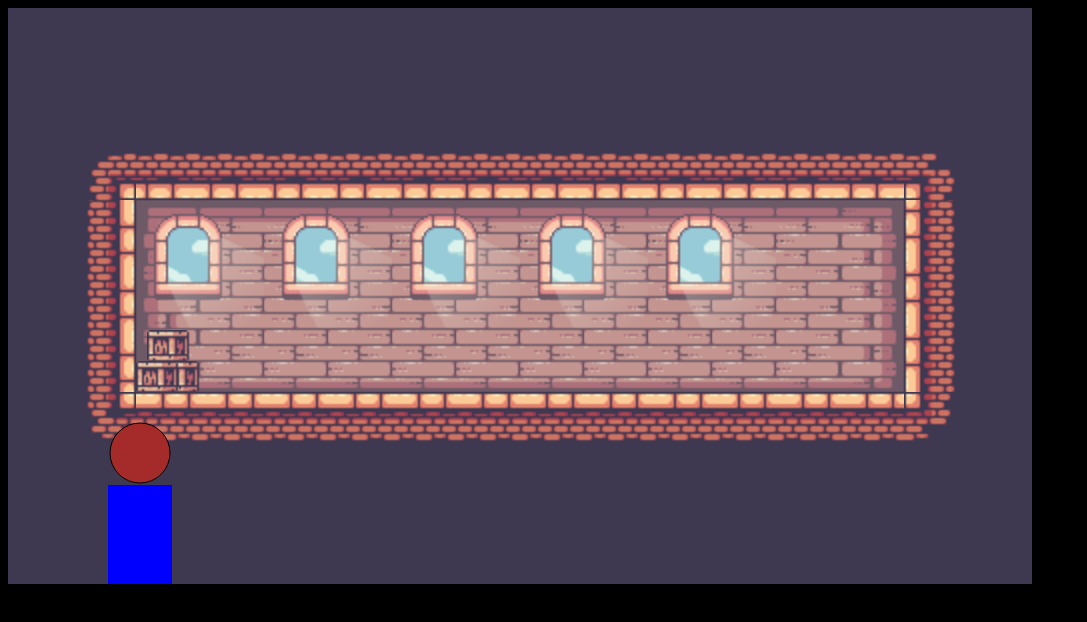
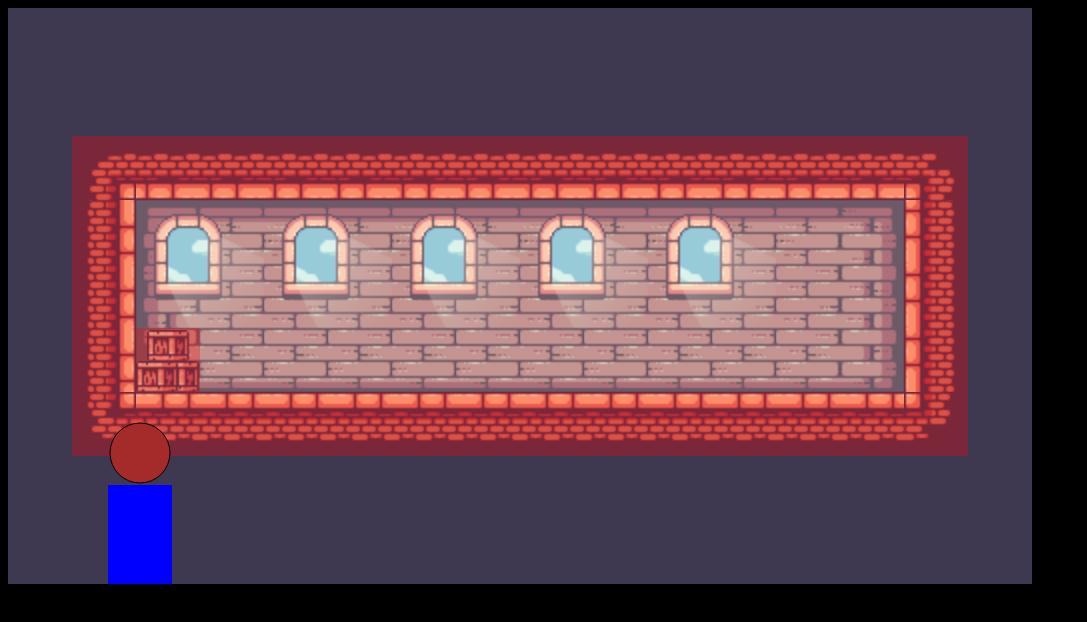
Before and after one commit to Marcelo-RM/WarriorGame, a plain HTML site: page index.html in a window 1280 px wide. Shown: the whole page, without its empty margins (0-1087 px from the left). Drawn offline with Linux system fonts and the light colour scheme.

Commit message:
Collision blocks created

```diff
--- a/index.html
+++ b/index.html
@@ -15,9 +15,12 @@
 	<body>
 		<canvas></canvas>
 
-		<script src="js/models/Player.js"></script>
+		<script src="js/utils.js"></script>
+		<script src="js/models/CollisionBlock.js"></script>
+		<script src="js/data/collisions.js"></script>
 		<script src="js/models/Sprite.js"></script>
 		<script src="js/eventListeners.js"></script>
+		<script src="js/models/Player.js"></script>
 		<script src="./index.js"></script>
 	</body>
 
--- a/index.js
+++ b/index.js
@@ -3,6 +3,9 @@ const c = canvas.getContext("2d");
 
 canvas.width = 64 * 16;
 canvas.height = 64 * 9;
+
+const parsedCollisions = collisionsLevel1.parse2D();
+const collisionBlocks = parsedCollisions.createObjectsFrom2D();
 
 const backgroundLevel1 = new Sprite({
 	position: {
@@ -30,6 +33,9 @@ function animate() {
 	window.requestAnimationFrame(animate);
 
 	backgroundLevel1.draw();
+	collisionBlocks.forEach(collisionBlock => {
+		collisionBlock.draw();
+	});
 
 	player.stopMoving();
 	if (keys.left.pressed) {
--- /dev/null
+++ b/js/data/collisions.js
@@ -0,0 +1,29 @@
+const collisionsLevel1 = [
+	0, 0, 0, 0, 0, 0, 0, 0, 0, 0, 0, 0, 0, 0, 0, 0, 0, 0, 0, 0, 0, 0, 0, 0, 0, 0,
+	0, 0, 0, 0, 0, 0, 0, 292, 292, 292, 292, 292, 292, 292, 292, 292, 292, 292,
+	292, 292, 292, 0, 0, 292, 0, 0, 0, 0, 0, 0, 0, 0, 0, 0, 0, 0, 292, 0, 0, 292,
+	0, 0, 0, 0, 0, 0, 0, 0, 0, 0, 0, 0, 292, 0, 0, 292, 292, 0, 0, 0, 0, 0, 0, 0,
+	0, 0, 0, 0, 292, 0, 0, 292, 292, 292, 292, 292, 292, 292, 292, 292, 292, 292,
+	292, 292, 292, 0, 0, 0, 0, 0, 0, 0, 0, 0, 0, 0, 0, 0, 0, 0, 0, 0, 0, 0, 0, 0,
+	0, 0, 0, 0, 0, 0, 0, 0, 0, 0, 0, 0,
+];
+
+const collisionsLevel2 = [
+	292, 292, 292, 292, 292, 292, 292, 0, 0, 0, 0, 0, 0, 0, 0, 0, 292, 0, 0, 0, 0,
+	0, 292, 0, 0, 0, 0, 0, 0, 0, 0, 0, 292, 0, 0, 0, 0, 0, 292, 0, 0, 0, 0, 0, 0,
+	0, 0, 0, 292, 292, 292, 292, 0, 0, 292, 0, 0, 0, 0, 0, 0, 0, 0, 0, 0, 0, 0,
+	292, 0, 0, 292, 0, 0, 292, 292, 292, 292, 292, 292, 0, 0, 292, 292, 292, 0, 0,
+	292, 292, 292, 292, 0, 0, 0, 0, 292, 0, 0, 292, 0, 0, 0, 0, 0, 0, 0, 0, 0, 0,
+	0, 0, 292, 0, 0, 292, 0, 0, 0, 0, 0, 0, 0, 0, 292, 292, 292, 292, 292, 0, 0,
+	292, 292, 292, 292, 292, 292, 292, 292, 292, 292, 292, 0, 0, 0, 0,
+];
+
+const collisionsLevel3 = [
+	0, 0, 0, 0, 0, 0, 0, 0, 0, 0, 0, 0, 0, 0, 0, 0, 0, 250, 250, 250, 250, 250,
+	250, 250, 250, 250, 250, 250, 250, 250, 250, 0, 0, 250, 0, 0, 0, 0, 0, 0, 0,
+	0, 0, 0, 0, 0, 250, 0, 0, 250, 0, 0, 0, 0, 0, 0, 0, 0, 0, 0, 0, 0, 250, 0, 0,
+	250, 0, 0, 0, 0, 0, 0, 0, 0, 250, 250, 250, 250, 250, 0, 0, 250, 0, 0, 0, 0,
+	0, 0, 0, 0, 0, 0, 0, 250, 0, 0, 0, 250, 250, 0, 0, 0, 0, 0, 0, 0, 0, 0, 250,
+	250, 0, 0, 0, 250, 250, 250, 250, 250, 250, 250, 250, 250, 250, 250, 250, 250,
+	0, 0, 0, 0, 0, 0, 0, 0, 0, 0, 0, 0, 0, 0, 0, 0, 0, 0,
+];
--- /dev/null
+++ b/js/models/CollisionBlock.js
@@ -0,0 +1,12 @@
+class CollisionBlock {
+	constructor({ position }) {
+		this.position = position;
+		this.width = 64;
+		this.height = 64;
+	};
+
+	draw() {
+		c.fillStyle = "rgba(255, 0, 0, 0.3)";
+		c.fillRect(this.position.x, this.position.y, this.width, this.height);
+	};
+}
--- /dev/null
+++ b/js/utils.js
@@ -0,0 +1,25 @@
+Array.prototype.parse2D = function () {
+	const rows = [];
+	for (let i = 0; i < this.length; i += 16) {
+		rows.push(this.slice(i, i + 16));
+	}
+	return rows;
+}
+
+Array.prototype.createObjectsFrom2D = function () {
+	const objects = [];
+	this.forEach((row, y) => {
+		row.forEach((symbol, x) => {
+			if (symbol === 292) {
+				// adiciona um bloco de colisão
+				objects.push(new CollisionBlock({
+					position: {
+						x: x * 64,
+						y: y * 64
+					}
+				}));
+			}
+		});
+	});
+	return objects;
+}
```
